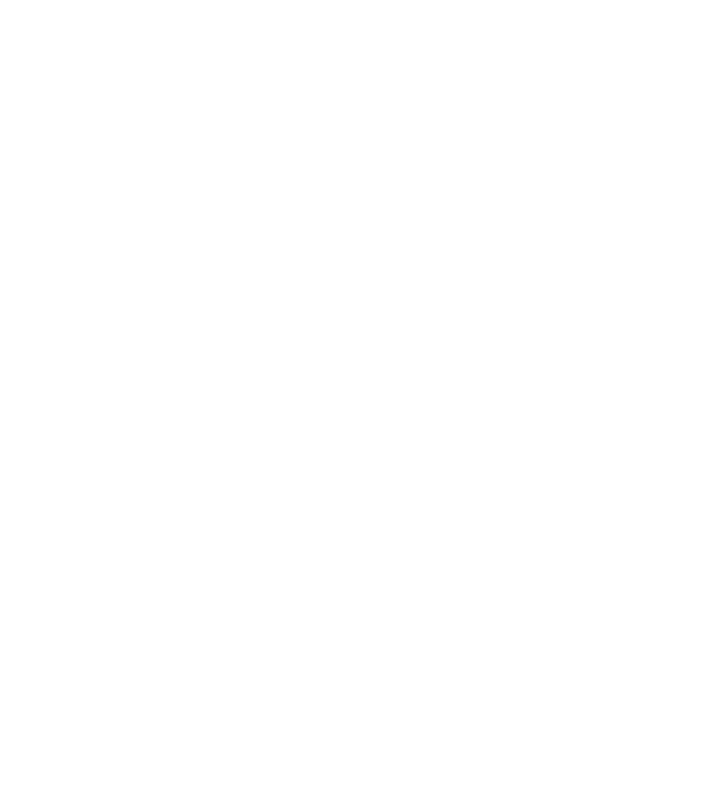
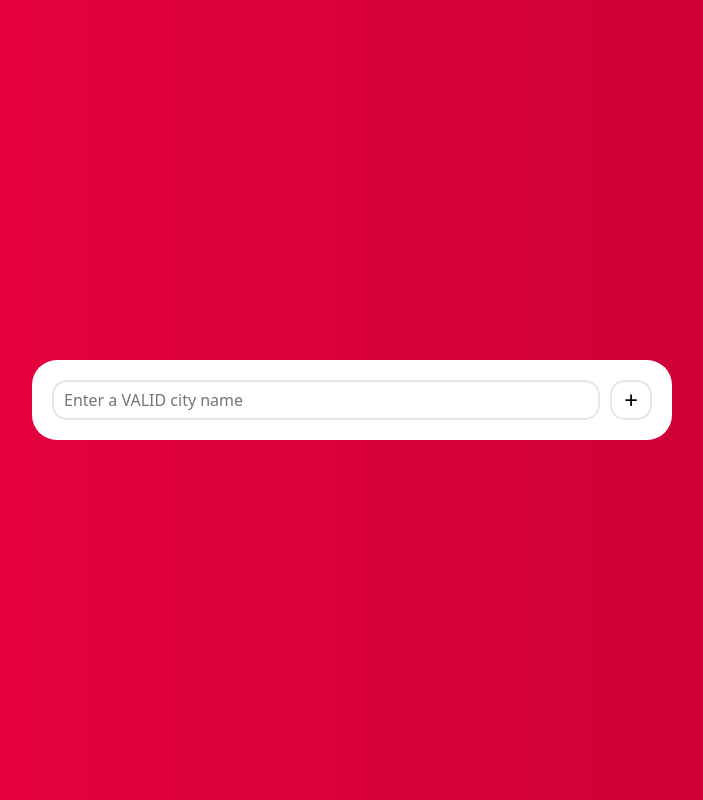
Before and after one commit to ArqamWaheed/weatherapp, a website built with webpack: page src/index.html in a window 1280 px wide. Shown: the whole page, without its empty margins (288-991 px from the left). Built offline with nearby package versions, Linux system fonts and the light colour scheme.

Commit message:
Added html and css

```diff
--- a/src/index.html
+++ b/src/index.html
@@ -6,6 +6,14 @@
     <title>Weather App</title>
   </head>
   <body>
-    <div class="main"></div>
+    <div class="main">
+      <div class="container">
+        <div class="searchCityDiv">
+          <input type="text" placeholder="Enter a VALID city name" />
+          <button>+</button>
+        </div>
+        <div class="weatherContentDiv"></div>
+      </div>
+    </div>
   </body>
 </html>
--- a/src/styles.css
+++ b/src/styles.css
@@ -48,6 +48,63 @@ h6 {
   isolation: isolate;
 }
 
+:root {
+  --lightGrey: oklch(92.9% 0.013 255.508);
+}
+
 .main {
   height: 100vh;
+  background-image: linear-gradient(
+    to right,
+    oklch(58.6% 0.253 17.585),
+    oklch(51.4% 0.222 16.935)
+  );
+  align-content: center;
 }
+
+.container {
+  margin: 0 auto;
+  width: 50%;
+  border-radius: 25px;
+  background-color: white;
+  display: flex;
+  flex-direction: column;
+  padding: 20px;
+}
+
+.searchCityDiv {
+  display: flex;
+}
+
+.searchCityDiv input {
+  width: 100%;
+  height: 5vh;
+  outline: none;
+  border: 2px solid var(--lightGrey);
+  border-radius: 15px;
+  transition: border 0.1s ease;
+  padding: 0 10px;
+  font-size: 1rem;
+}
+
+.searchCityDiv input:focus {
+  border: 4px solid var(--lightGrey);
+}
+
+.searchCityDiv button {
+  margin-left: 10px;
+  width: calc(20px + 2vw);
+  border: 2px solid var(--lightGrey);
+  border-radius: 15px;
+  background-color: white;
+  transition: transform 0.2s ease;
+  font-size: 1.5rem;
+}
+
+.searchCityDiv button:hover {
+  cursor: pointer;
+}
+
+.searchCityDiv button:active {
+  transform: translate(5px, -5px);
+}
```
